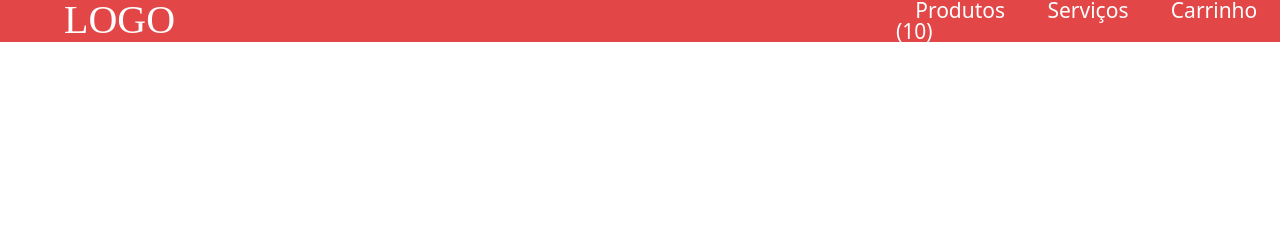
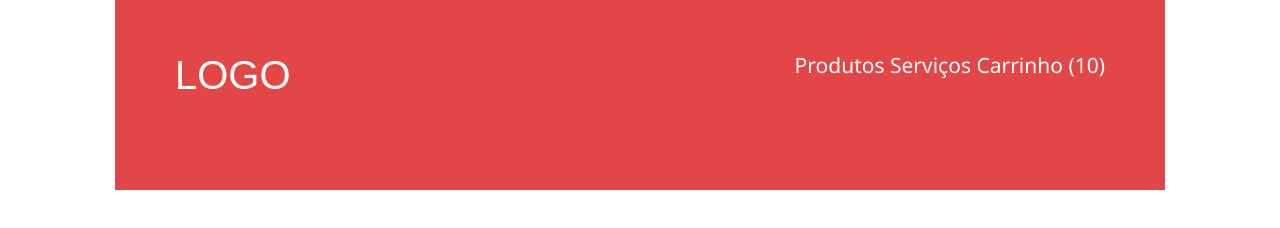
Before and after one commit to EudesJS/loja-fone, a plain HTML site: page index.html in a window 1280 px wide. Drawn offline with Linux system fonts and the light colour scheme.

Commit message:
Fim da terceira aula - float,overflow, padding, margin

```diff
--- a/header.css
+++ b/header.css
@@ -1,28 +1,24 @@
 header{
-  display: flex;
-  flex-direction: row;
-  justify-content:space-around;
   background-color: #e24647;
-}
-nav{
-  width:30%;
-  display:inline;
-}
-
-h1, a {
   color:#fff;
-  padding:0 5%;
+  overflow:hidden;
+  margin: 0 115px;
+  padding: 55px 60px 95px;
 }
 
 h1{
-  font-size:40px;
-  font-family: 'ArialMT';
-  margin-right:auto;
+  font-size: 40px;
+  font-family: Arial, 'Roboto', sans-serif;
+  float:left;
+}
+
+nav{
+  font-size: 21px;
+  font-family: 'Segoe UI', 'Roboto', sans-serif;
+  float:right;
 }
 
 a{
   text-decoration: none;
-  font-size:21px;
-  font-family: 'SegoeUI';
-  margin-left:auto;
+  color: inherit;
 }
--- a/index.html
+++ b/index.html
@@ -6,6 +6,7 @@
     <meta http-equiv="X-UA-Compatible" content="ie=edge">
     <link rel="stylesheet" href="reset.css">
     <link rel="stylesheet" href="header.css">
+    <link href="https://fonts.googleapis.com/css?family=Roboto:300,400,700" rel="stylesheet">
     <title>Loja de Fone</title>
 </head>
 <body>
```
Also changed, not shown: 1 other file.
